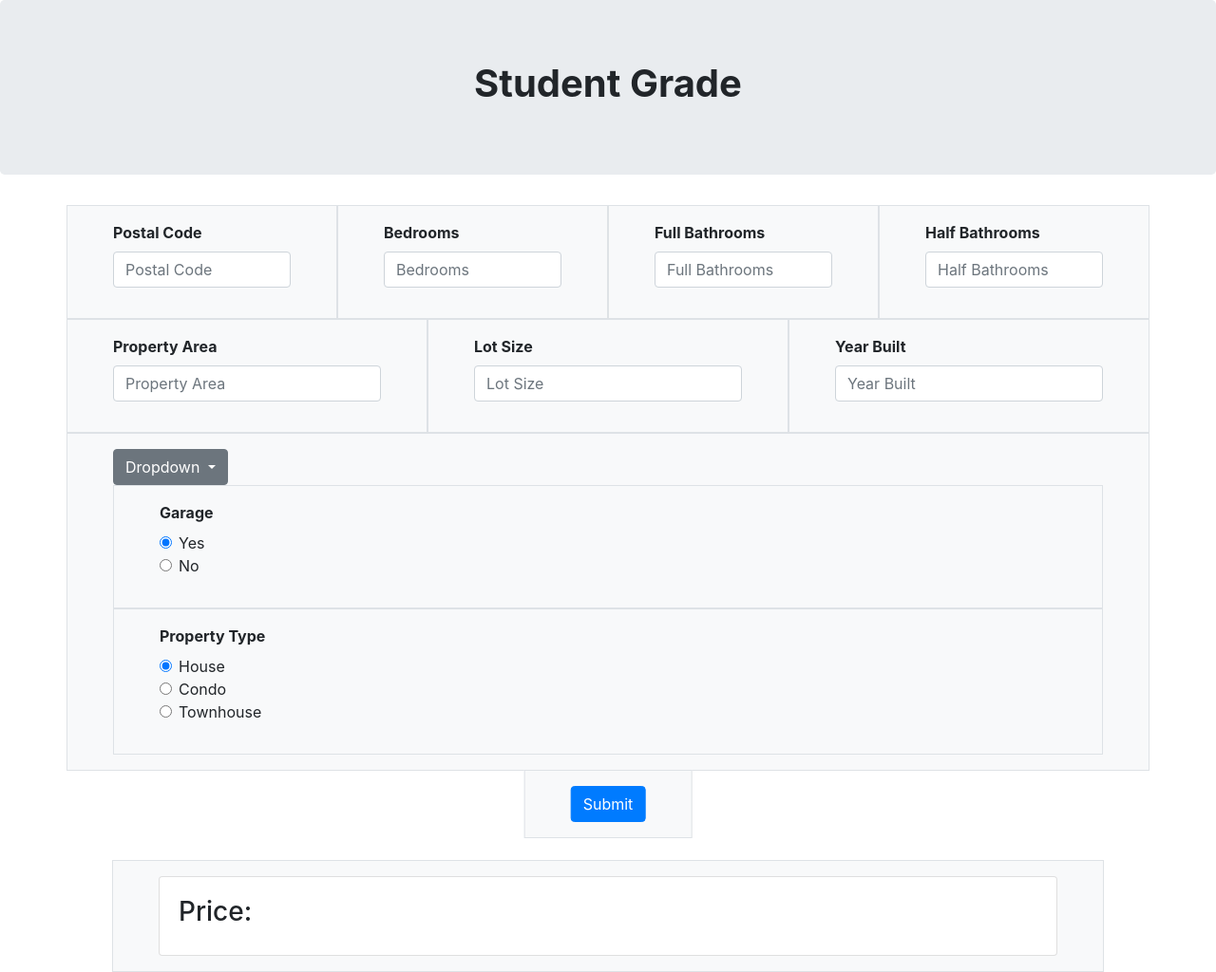
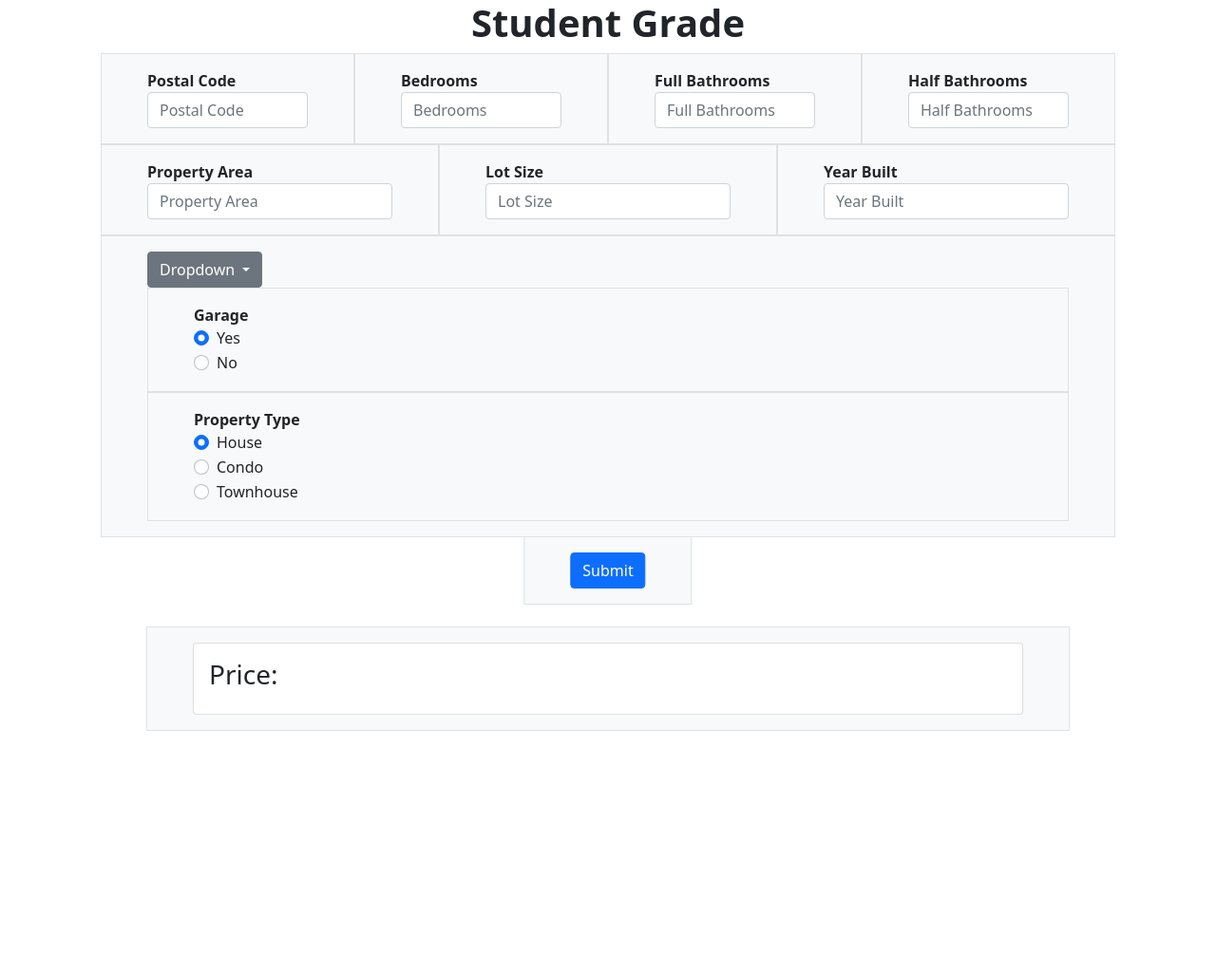
Before and after one commit to sushant822/sutdent_grade, a Flask app: page / in a window 1280 px wide. Shown: the whole page at 95% size. After the commit the page ends 770 px from the top, so only its background shows below. Run offline with Flask 2, Linux system fonts and the light colour scheme; some libraries are stand-ins or nearby versions.

Commit message:
Update index.html

```diff
--- a/templates/index.html
+++ b/templates/index.html
@@ -2,7 +2,12 @@
 <html lang="en">
 
 <head>
-    <link rel="stylesheet" href="https://stackpath.bootstrapcdn.com/bootstrap/4.3.1/css/bootstrap.min.css" integrity="sha384-ggOyR0iXCbMQv3Xipma34MD+dH/1fQ784/j6cY/iJTQUOhcWr7x9JvoRxT2MZw1T" crossorigin="anonymous">
+    <!-- Required meta tags -->
+    <meta charset="utf-8">
+    <meta name="viewport" content="width=device-width, initial-scale=1">
+
+    <!-- Bootstrap CSS -->
+    <link href="https://cdn.jsdelivr.net/npm/bootstrap@5.0.2/dist/css/bootstrap.min.css" rel="stylesheet" integrity="sha384-EVSTQN3/azprG1Anm3QDgpJLIm9Nao0Yz1ztcQTwFspd3yD65VohhpuuCOmLASjC" crossorigin="anonymous">
 	<style>
 .container_but {
   height: 70px;
```
